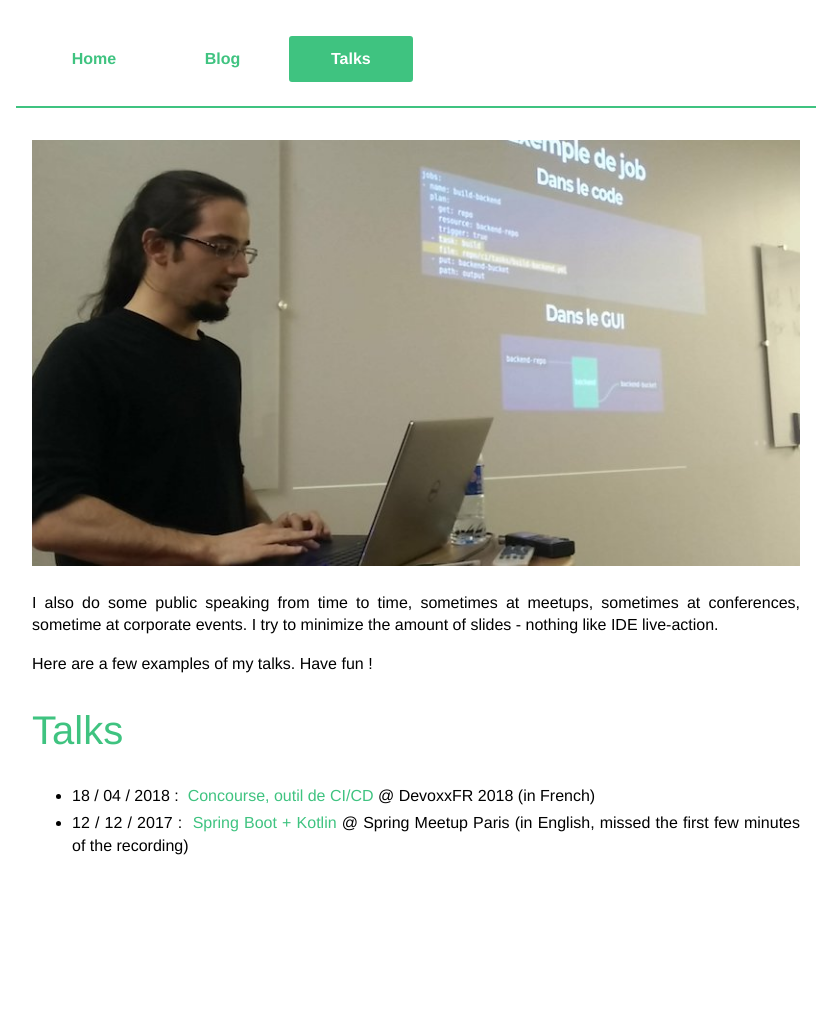
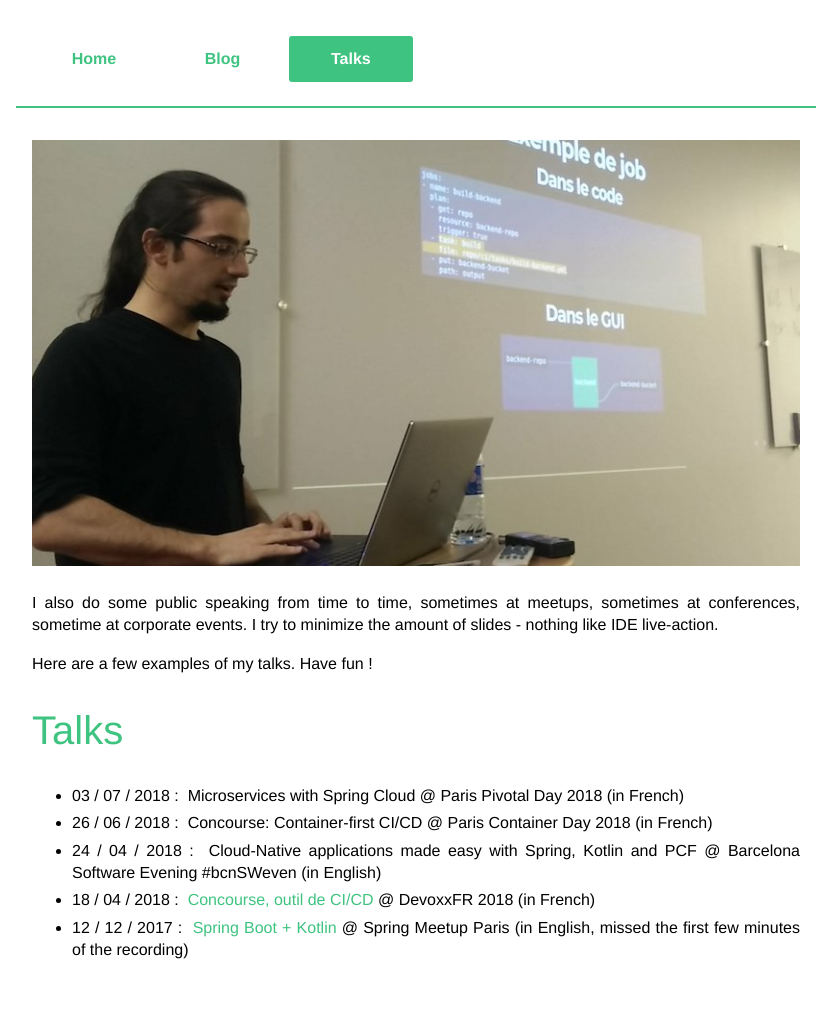
Before and after one commit to Kehrlann/kehrlann.github.io, a Jekyll site: the page built from talks.md, in a window 1280 px wide. Shown: the whole page, without its empty margins (224-1055 px from the left). Built offline with Jekyll 4.4.1, drawn with Linux system fonts in a browser that asks for light colours; before the commit the page ends 905 px from its top, so only the background shows below that.

Commit message:
Add examples of talks, even without videos

```diff
--- a/talks.md
+++ b/talks.md
@@ -22,6 +22,18 @@ Here are a few examples of my talks. Have fun !
 
 <ul>
     <li>
+        <span>03 / 07 / 2018 :&nbsp;</span>
+        <span>Microservices with Spring Cloud @ Paris Pivotal Day 2018 (in French)</span>
+    </li>
+    <li>
+        <span>26 / 06 / 2018 :&nbsp;</span>
+        <span>Concourse: Container-first CI/CD @ Paris Container Day 2018 (in French)</span>
+    </li>
+    <li>
+        <span>24 / 04 / 2018 :&nbsp;</span>
+        <span>Cloud-Native applications made easy with Spring, Kotlin and PCF @ Barcelona Software Evening #bcnSWeven (in English)</span>
+    </li>
+    <li>
         <span>18 / 04 / 2018 :&nbsp;</span>
         <a href="https://www.youtube.com/watch?v=moiSC3gmCew" target="_blank" rel="noopener">Concourse, outil de CI/CD</a>
         <span>@ DevoxxFR 2018 (in French)</span>
```
